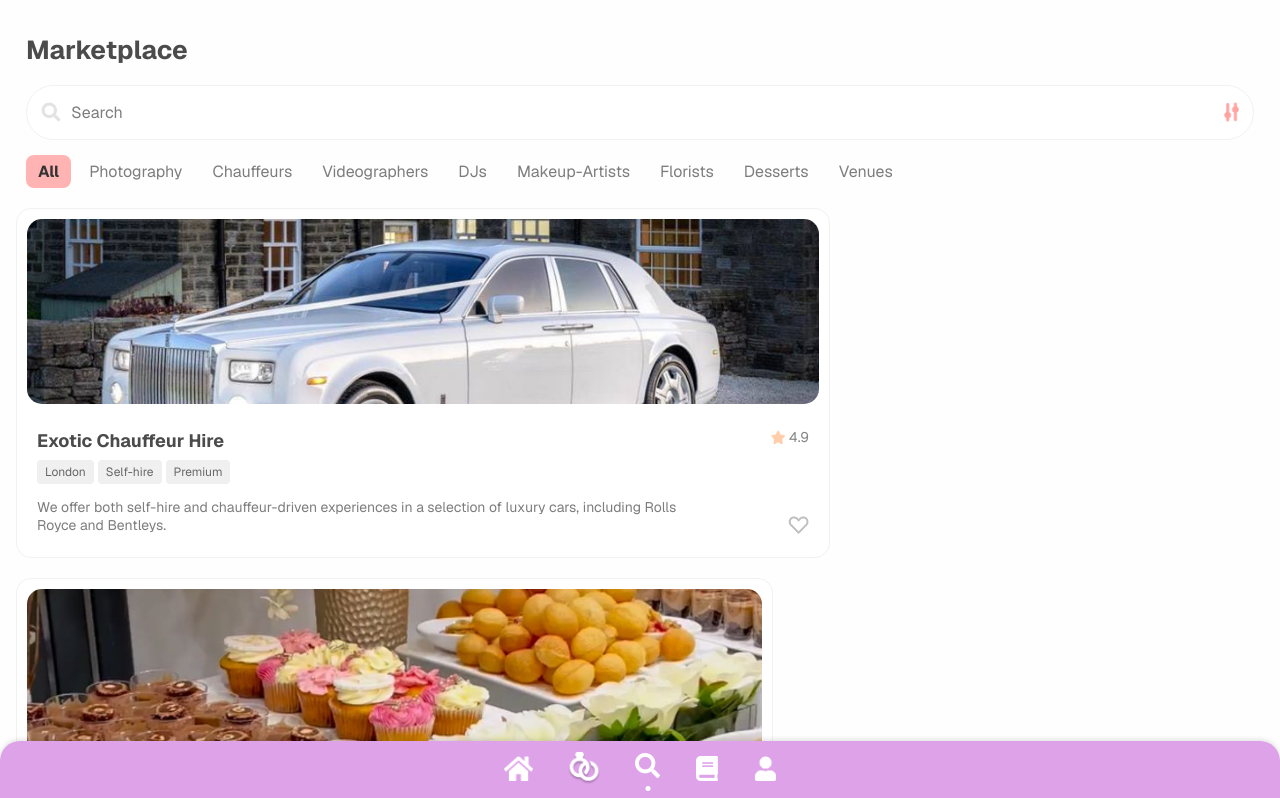
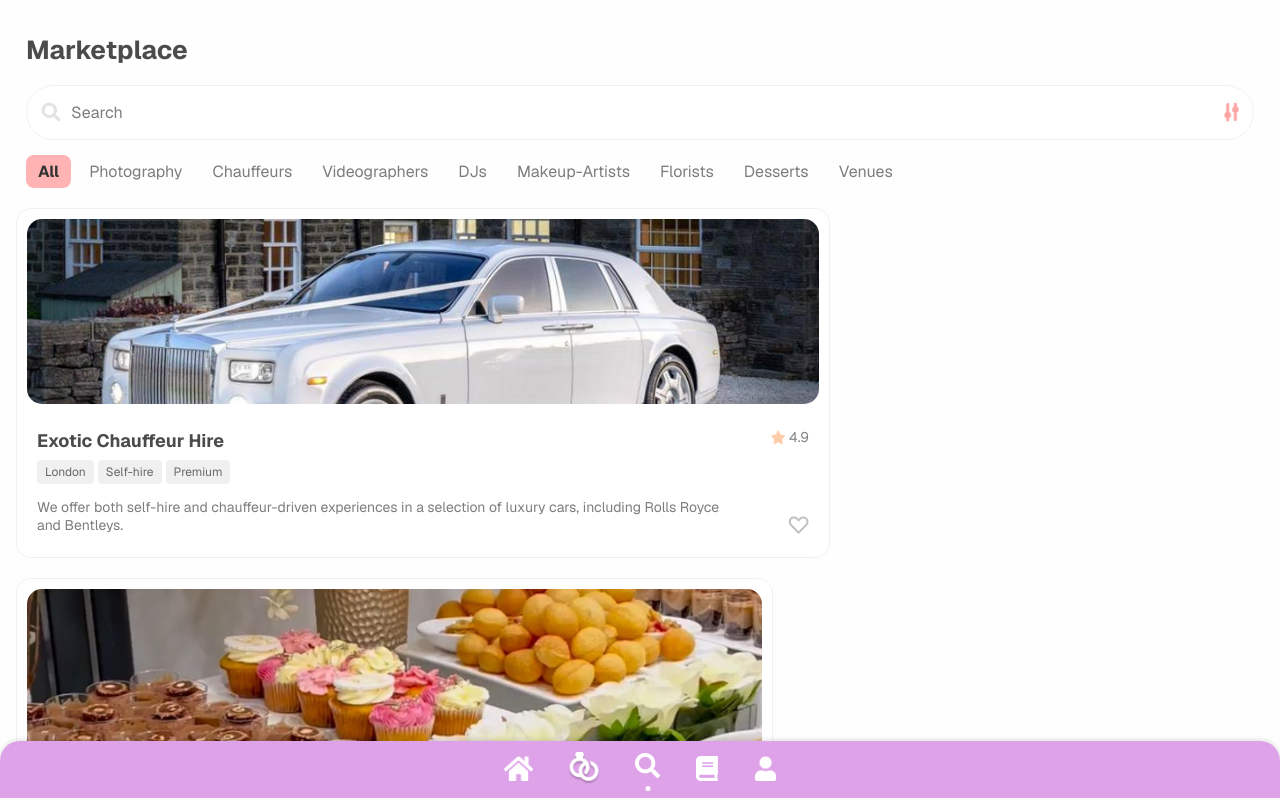
Before and after one commit to sb-haz/mwm-frontend, a Next.js app: page /marketplace in a window 1280 px wide. Shown: the top 798 px of the page. Built offline with nearby package versions, Linux system fonts and the light colour scheme.

Commit message:
chore: Update service description width to 90%

```diff
--- a/app/styles/services.css
+++ b/app/styles/services.css
@@ -78,7 +78,7 @@
 
 /* Service description */
 .service-description {
-    width: 85%;
+    width: 90%;
     margin-bottom: 1px;
 }
 
```
